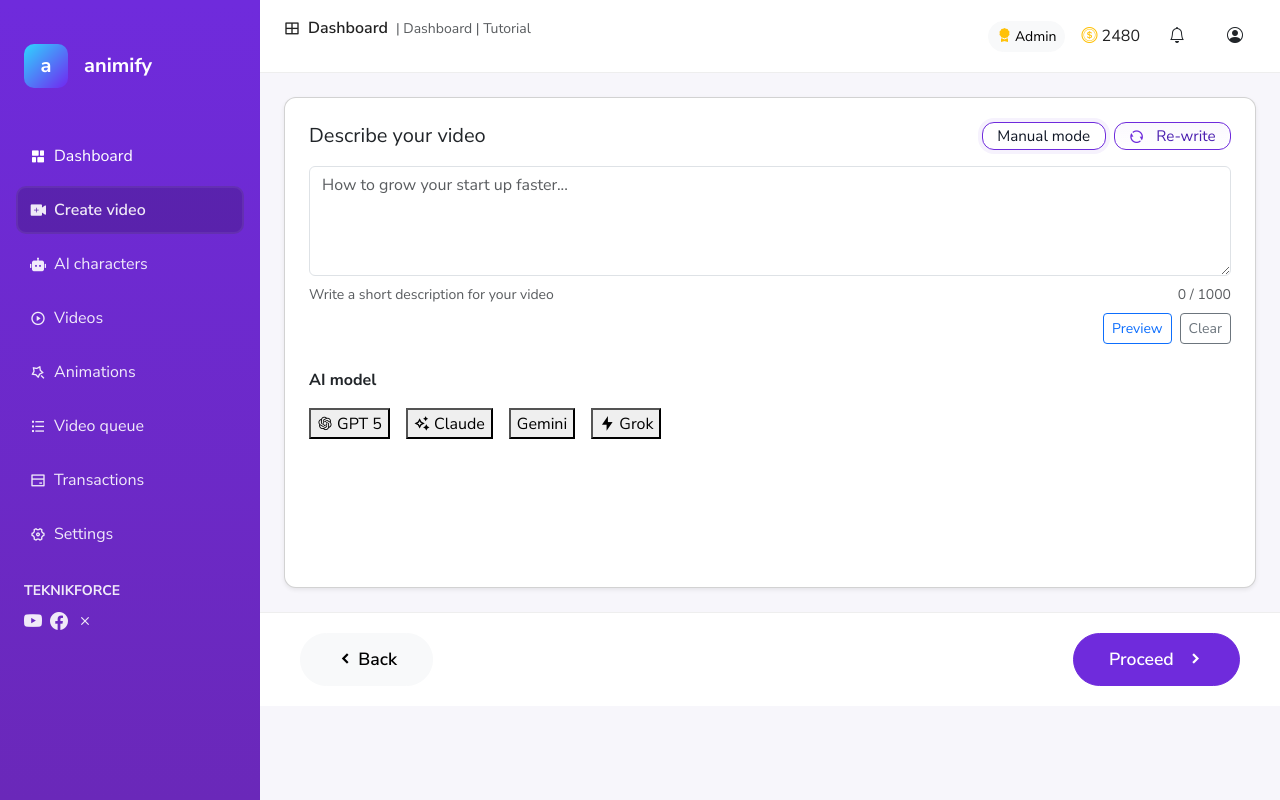
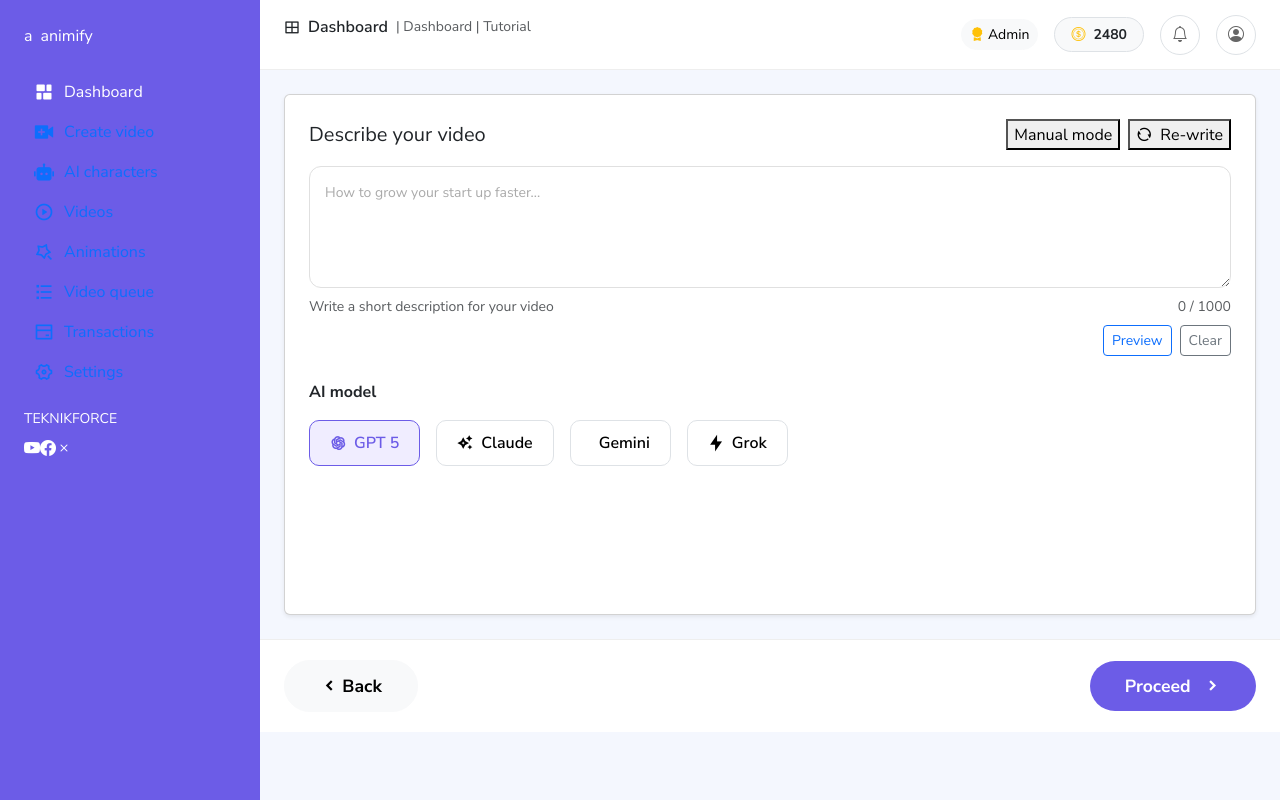
Before and after one commit to favourgodwin-debug/Dashboard-desktop-animify, a plain HTML site: page index.html in a window 1280 px wide. Drawn offline with nearby package versions, Linux system fonts and the light colour scheme.

Commit message:
Update styles.css

```diff
--- a/styles.css
+++ b/styles.css
@@ -1,203 +1,56 @@
-:root{
-  --purple: #6f2bdc;
-  --purple-dark: #4b1fb0;
-  --muted: #6c6c6c;
-  --card-radius: 12px;
+:root {
+  --purple: #6c5ce7;
+  --purple-dark: #a29bfe;
   --sidebar-width: 260px;
-  --bg: #f7f6fb;
 }
 
-*{ box-sizing: border-box; }
-body{
-  font-family: "Nunito Sans", system-ui, -apple-system, "Segoe UI", Roboto, "Helvetica Neue", Arial, sans-serif;
-  background: var(--bg);
-  margin: 0;
-  color: #222;
-  -webkit-font-smoothing: antialiased;
-  -moz-osx-font-smoothing: grayscale;
+body { font-family: 'Nunito Sans', sans-serif; background-color: #f4f7fe; }
+
+/* Sidebar Icons */
+.sidebar .nav-link i { width: 24px; height: 24px; font-size: 20px; display: flex; align-items: center; justify-content: center; flex: none; }
+
+/* Topbar Alignment & Padding Fix */
+.topbar { background: white; border-bottom: 1px solid #eee; height: 70px; }
+.coins-badge {
+  padding: 6px 16px;
+  background: #f8f9fa;
+  border-radius: 50px;
+  font-size: 14px;
+  font-weight: 700;
+  display: flex;
+  align-items: center;
+  gap: 8px;
+  border: 1px solid #dee2e6;
 }
+.btn-icon { width: 40px; height: 40px; border-radius: 50%; border: 1px solid #dee2e6; display: flex; align-items: center; justify-content: center; color: #666; }
 
-/* Layout */
-.app { min-height: 100vh; }
+/* Description Input - Reduced Text Size */
+.video-input { font-size: 15px !important; color: #444; padding: 15px; border-radius: 12px; border: 1px solid #e0e0e0; }
+.video-input::placeholder { font-size: 14px; color: #aaa; }
 
-/* Sidebar */
-.sidebar{
-  width: var(--sidebar-width);
-  background: linear-gradient(180deg, var(--purple) 0%, #6a28b9 100%);
-  min-height: 100vh;
-  padding-top: 20px;
-  position: fixed;
-  left: 0;
-  top: 0;
-  bottom: 0;
-  overflow: hidden;
-}
+/* AI Model Options */
+.model-opt { padding: 10px 20px; border: 1px solid #dee2e6; border-radius: 10px; background: white; display: flex; align-items: center; gap: 8px; font-weight: 600; }
+.model-opt.selected { border-color: var(--purple); color: var(--purple); background: #f0edff; }
 
-.logo-section .brand-mark{
-  width:44px; height:44px; border-radius:10px;
-  background: linear-gradient(135deg,#2ed6ff,#7126f0);
-  display:flex; align-items:center; justify-content:center;
-  font-weight:700; color:white; font-size:20px;
-}
-.logo-section .brand-text{
-  font-weight:700; font-size:20px; margin-left:8px;
-}
-
-.sidebar .nav { margin-top: 20px; }
-.sidebar .nav-link{
-  color: rgba(255,255,255,0.9);
-  border-radius:10px;
-  padding:12px 14px;
-  margin-bottom:6px;
-  display:flex; align-items:center;
-}
-.sidebar .nav-link:hover { background: rgba(255,255,255,0.06); color: #fff; text-decoration:none; }
-.sidebar .nav-link.active{
-  background: rgba(0,0,0,0.18);
-  box-shadow: inset 0 0 0 2px rgba(255,255,255,0.06);
-  font-weight:600;
-}
-
-/* Footer logos area */
-.footer-logos .small{ opacity:0.9; font-weight:700;}
-.social-icons i{ margin-right:8px; font-size:18px; opacity:0.9; }
-
-/* Main content area offset for sidebar */
-.content-area{
-  margin-left: var(--sidebar-width);
-  min-height:100vh;
-}
-
-/* Topbar */
-.topbar{
-  background: white;
-  border-bottom: 1px solid #eee;
-}
-
-/* Card */
-.page-card{
-  border-radius: var(--card-radius);
-  overflow: hidden;
-}
-
-/* Options */
-.btn-options .option {
-  border-radius: 12px;
-  padding: 10px 16px;
-  min-width: 74px;
-  font-weight:500;
-  color: var(--muted);
-  background: white;
-  border: 1px solid #e6e6e6;
-  box-shadow: none;
-}
-.btn-options .option.selected {
-  background: linear-gradient(180deg, rgba(111,43,220,0.08), rgba(111,43,220,0.03));
-  border-color: var(--purple);
-  color: var(--purple-dark);
-  box-shadow: 0 0 0 4px rgba(111,43,220,0.06);
-}
-/* Make selected feel more "bootstrap-like" */
-.btn-options .option.selected { transform: translateY(-2px); }
-
-/* AI model */
-.ai-models .model { min-width:140px; }
-
-/* Large textarea */
-.form-control-lg { border-radius: 10px; }
-
-/* Bottom actions */
+/* Bottom Action Bar: Complete Width & Height */
 .bottom-actions {
   position: sticky;
   bottom: 0;
-  /* FIX WIDTH: Anchors the bar from the sidebar to the screen edge */
   left: var(--sidebar-width);
   right: 0;
   width: auto;
+  background: white;
+  z-index: 100;
+  border-top: 1px solid #eee;
+  padding: 20px 0;
+}
+.bottom-actions .btn-lg { padding: 12px 35px; font-weight: 700; font-size: 1.1rem; }
+.btn-primary { background: var(--purple); border: none; }
 
-  background: white;
-  z-index: 40;
-  border-top: 1px solid #eee;
+/* Sidebar width logic */
+.sidebar { width: var(--sidebar-width); min-height: 100vh; background: var(--purple); position: sticky; top: 0; }
 
-  /* INCREASE HEIGHT: Adding vertical padding makes the bar taller */
-  padding-top: 20px;
-  padding-bottom: 20px;
+@media (max-width: 992px) {
+  .sidebar { display: none; }
+  .bottom-actions { left: 0; }
 }
-
-/* Align buttons to left and right */
-.bottom-actions .container-fluid {
-  display: flex;
-  justify-content: space-between;
-  align-items: center;
-  padding-left: 40px !important;
-  padding-right: 40px !important;
-  max-width: none;
-}
-
-/* INCREASE BUTTON SIZE: Custom padding for the buttons */
-.bottom-actions .btn-lg {
-  padding: 12px 35px; /* Taller and wider buttons */
-  font-size: 1.1rem;
-  font-weight: 600;
-  border-radius: 50px !important;
-}
-
-/* Proceed button color */
-.btn-primary {
-  background: var(--purple);
-  border-color: var(--purple);
-}
-.btn-primary:hover {
-  background: var(--purple-dark);
-  border-color: var(--purple-dark);
-}
-
-/* Small helper tweaks */
-#charCount { font-variant-numeric: tabular-nums; }
-
-/* Modal adjustments */
-.modal-body .p-3 { min-height: 60px; }
-
-/* Mode buttons (separated outlined buttons matching screenshot) */
-.mode-btn {
-  display: inline-flex;
-  align-items: center;
-  gap: .5rem;
-  padding: .35rem .9rem;
-  border-radius: 12px;
-  background: #fff;
-  border: 1px solid rgba(0,0,0,0.12);
-  color: #111827;
-  font-size: .95rem;
-  line-height: 1;
-  box-shadow: none;
-}
-.mode-btn:hover {
-  box-shadow: 0 6px 18px rgba(16,24,40,0.04);
-  transform: translateY(-1px);
-}
-.mode-btn:focus { outline: none; box-shadow: 0 0 0 4px rgba(111,43,220,0.06); }
-
-/* Accent (rewrite) - purple outline + icon color */
-.mode-btn--accent {
-  border-color: var(--purple);
-  color: var(--purple-dark);
-  background: linear-gradient(180deg, rgba(111,43,220,0.03), #fff);
-}
-.mode-btn--accent i { color: var(--purple); }
-
-/* Placeholder icon sizing */
-.icon-placeholder { display:inline-block; width:1rem; height:1rem; margin-right:.5rem; }
-
-/* active visual state (optional) */
-.mode-btn.active {
-  box-shadow: 0 0 0 4px rgba(111,43,220,0.06);
-  border-color: var(--purple);
-}
-
-/* Responsive */
-@media (max-width: 992px){
-  .sidebar{ position: relative; width: 100%; min-height: auto; }
-  .content-area{ margin-left: 0; }
-  .bottom-actions{ left: 0; width: 100%; }
-}
```
